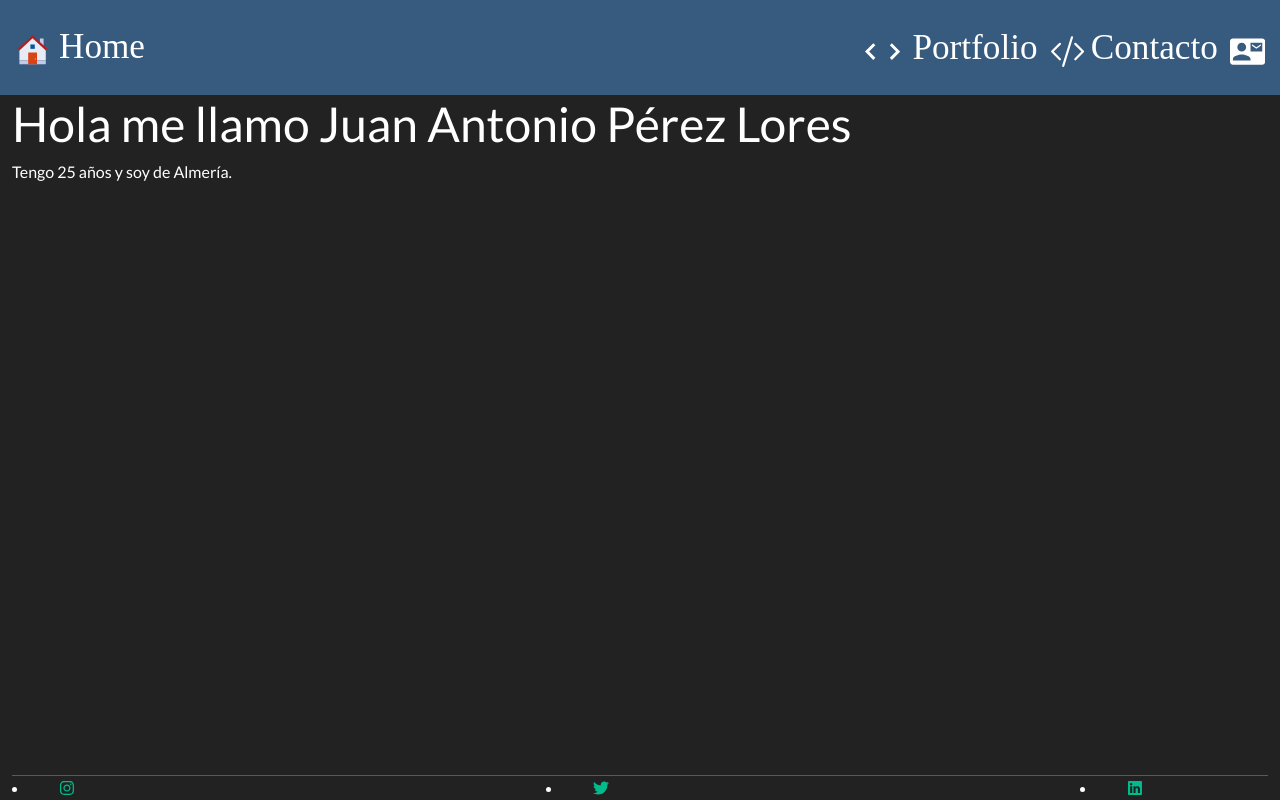
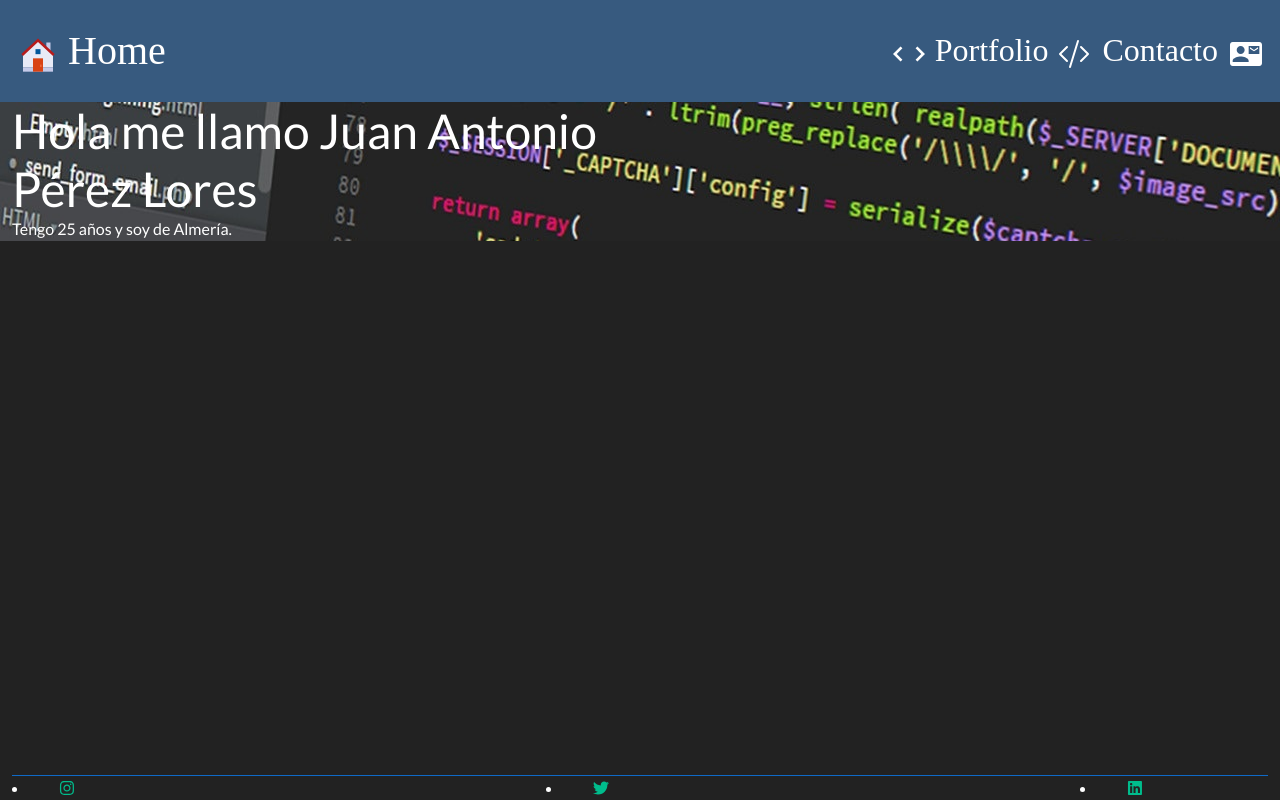
Before and after one commit to scailancrei/Portafolio, a Next.js app: page / in a window 1280 px wide. Built offline with nearby package versions, Linux system fonts and the light colour scheme.

Commit message:
nuevas caracteristicas

```diff
--- a/pages/Components/Footer/footer.jsx
+++ b/pages/Components/Footer/footer.jsx
@@ -10,7 +10,7 @@ const Footer = () => {
     return (
         //Contenedor del footer, con una posicion absolute y 0 abajo
         // Dentro del div footer, una lista con los elementos de las redes con un ancho del 35% del espacio para cada enlace
-        <Container fluid style={{ position: 'absolute', bottom: 0}} >
+        <Container fluid style={{ position: 'absolute', bottom: 0 }} >
             <div className='footer'>
 
                 <li>
@@ -34,7 +34,6 @@ const Footer = () => {
                     justify-content: space-between;
                     align-items: center;
 
-
                 },
                 li{
                     list-style-type: none;
@@ -43,7 +42,11 @@ const Footer = () => {
                     text-align: center;
                     font-size: 70px;
                     color: #0f6ac7;
-
+                    text-decoration: none;
+                    opacity: 2;
+                }
+                a:hover{
+                    color: #2e314b;
                 }
 
 
--- a/pages/Components/Layout/layout.jsx
+++ b/pages/Components/Layout/layout.jsx
@@ -1,16 +1,44 @@
 import 'bootswatch/dist/darkly/bootstrap.min.css'
+import Image from 'next/image'
 import Navegacion from '../Navegación/Nav'
 import Head from '../../head'
 import Footer from '../Footer/footer'
+import { Container } from 'react-bootstrap'
 
 const Layout = ({ children }) => {
     return (
         <main>
             <Head />
-            <Navegacion/>
-            {children}
-            <Footer/>
+            <Navegacion />
+            <div id="main-container">
+                <Container >
+                    {children}
+                </Container>
+
+            </div>
+
+
+            <Footer />
+
+            <style jsx>{`
+
+
+
+            #main-container{
+                height: 100%;
+                display: grid;
+                grid-template-columns: repeat(1, 50%);
+
+                background-image: url('/fondo.jpg');
+
+            }
+
+            `}</style>
+
         </main>
+
+
+
     )
 }
 
--- a/pages/Components/Navegación/Nav.jsx
+++ b/pages/Components/Navegación/Nav.jsx
@@ -10,68 +10,82 @@ const Navegacion = () => {
 
     {/**Caracteristicas de la fuente de navegacion */ }
     let font = {
-        fontFamily: 'Tangerine',
-        fontSize: '2.75vw',
-
+        fontFamily: 'Tangerine'
     }
 
 
     return (
         <>
             {/**Barra de navegación */}
-            <Navbar bg="primary" expand="md" style={font} >
+            <Navbar  collapseOnSelect bg="primary" expand="md" style={font} >
                 <Container fluid>
                     <Navbar.Brand>
-                        <Col>
+
                         <Link href="/">
                             <a style={font}>
                                 <FcHome title="Inicio"></FcHome> Home
                             </a>
                         </Link>
-                        </Col>
                     </Navbar.Brand>
 
-                    <Navbar.Toggle aria-controls='responsive-navbar-nav' />
-                    <Navbar.Collapse id="responsive-navbar-nav" className="justify-content-end">
-                        <Nav className="mr-auto">
 
+                    <Navbar.Toggle  aria-controls='responsive-navbar-nav' />
+                    <Navbar.Collapse   as="nav" id="responsive-navbar-nav" className="justify-content-end">
                         <Link href="/portafolio">
-
                             <a >
-                                    <RiCodeSLine style={{marginRight: '12px'}}/>
+                                <RiCodeSLine style={{ marginRight: '10px' }} />
                                 Portfolio
-                                    <BsCodeSlash style={{marginLeft: '12px'}}/>
-
+                                <BsCodeSlash style={{ marginLeft: '10px' }} />
                             </a>
                         </Link>
-
-
                         <Link href="/contact">
-
                             <a>
                                 Contacto
                                 <MdContactMail style={{ marginLeft: '12px' }} />
                             </a>
-
-
                         </Link>
-                        </Nav>
                     </Navbar.Collapse>
                 </Container>
-            </Navbar >
 
-            <style jsx >{`
+                <style jsx>{`
+                *{
+                    font-size: 2em;
+                }
                 a{
                     height: 50px;
                     text-align: center;
-                    margin: 3px;
+                    margin: 6px;
                     text-decoration: none;
                     color: white;
 
                 }
+                a:hover{
+                    opacity: 0.6;
 
+                }
+                /**Media query para pantallas de 600px o mas pequeñas */
+                @media only screen and (max-width: 600px) {
+                    * {
+                        font-size: 6vw;
+                    },
+                    .justify-content-end{
+                        height: 300%;
+                        width: 0;
+                        position: fixed;
+                        z-index: 1;
+                        top: 0;
+                        right: 0;
+                        background-color: #111;
+                        overflow-x: hidden;
+                        transition: 0.5s;
+                        padding-top: 60px;
+                    }
+                  }
             `}
                 </style>
+            </Navbar >
+
+
         </>
     )
 }
--- a/pages/index.jsx
+++ b/pages/index.jsx
@@ -1,4 +1,5 @@
 import { Container } from 'react-bootstrap'
+
 import Layout from './Components/Layout/layout'
 
 
@@ -7,21 +8,20 @@ const Index = () => {
 
     return (
         <Layout>
-            <Container fluid>
                 <h1>Hola me llamo Juan Antonio Pérez Lores</h1>
                 <p>Tengo 25 años y soy de Almería.</p>
-            </Container>
+
+        <style jsx>{`
+
+        *{
+            box-sizing: border-box;
+            margin: 0;
+            padding: 0;
+        }
 
 
 
-            <style jsx>{`
-
-
-
-            `}</style>
-
-
-
+        `}</style>
         </Layout>
     )
 }
```
Also changed, not shown: public/fondo.jpg (added). Lines whose indentation alone changed are shown as unchanged.
